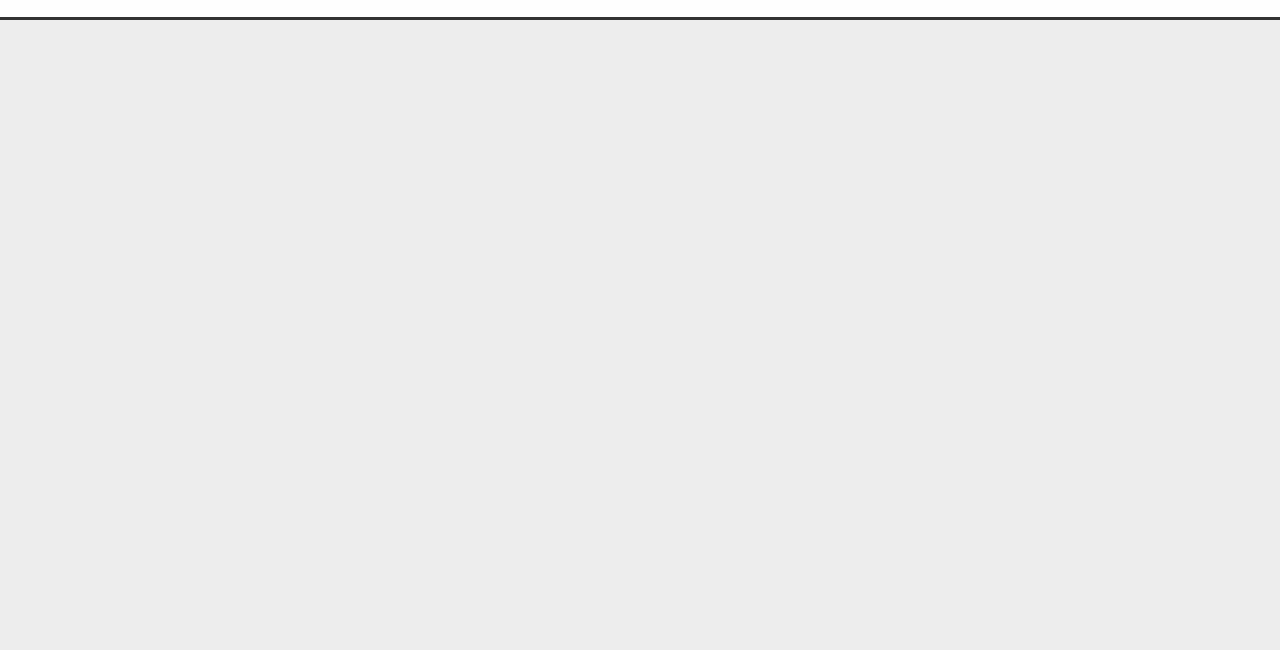
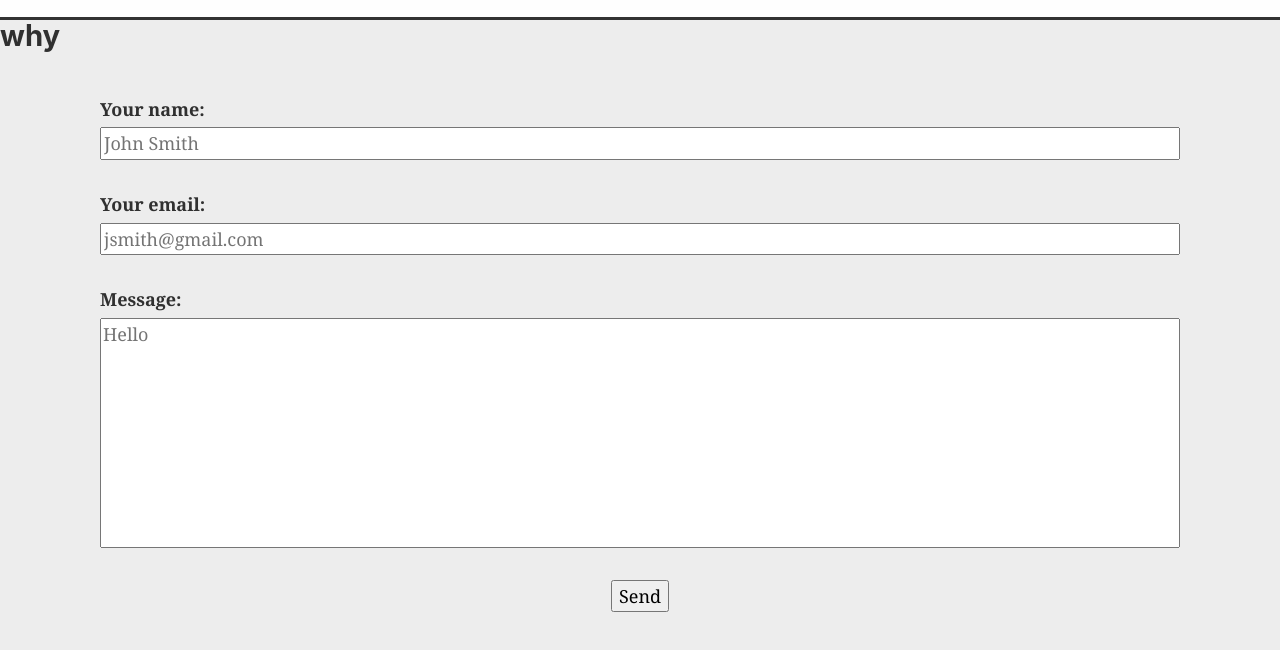
Before and after one commit to jsdelivrbot/oakpoint-testing, a Gatsby site: page / in a window 1280 px wide. Shown: the part 1573-2223 px from the top of the page. Before the commit the page ends 1600 px from the top, so only its background shows below. Built offline with nearby package versions, Linux system fonts and the light colour scheme; Gatsby itself is replaced by a stand-in of ours; a web font is replaced by a local one.

Commit message:
adds in netlify form

```diff
--- /dev/null
+++ b/src/components/index-sections/contact.js
@@ -0,0 +1,17 @@
+import React from 'react'
+import Container from '../container'
+import styled from 'styled-components'
+import NetlifyContact from '../netlify-contact'
+
+const StyledSection = styled.section`
+  height: 100vh;
+`
+
+const Contact = () => (
+  <StyledSection>
+    <h2>why</h2>
+    <NetlifyContact />
+  </StyledSection>
+)
+
+export default Contact
--- a/src/components/index-sections/home.js
+++ b/src/components/index-sections/home.js
@@ -30,11 +30,11 @@ const StyledSection = styled.section`
 
 const Home = () => (
   <StyledSection>
-    <div class="box">
+    <div className="box">
       <h1>
         Modern Solutions
         <br />
-        <span class="middle-text">
+        <span className="middle-text">
           to <strong>grow</strong>
         </span>
         <br />
--- a/src/components/index-sections/whatwedo.js
+++ b/src/components/index-sections/whatwedo.js
@@ -4,7 +4,6 @@ import styled from 'styled-components'
 import Container from '../container'
 
 const StyledSection = styled.section`
-  height: 100vh;
   color: #333;
   .header {
     background-color: #39b73f;
@@ -69,7 +68,7 @@ const StyledSection = styled.section`
     border-top: 3px solid #333;
     border-bottom: 3px solid #333;
     h3 {
-      padding: 1em 0;
+      padding: 1em 0.3em;
       margin: 0;
     }
     #technologies {
@@ -151,6 +150,3 @@ const WhatWeDo = () => (
 )
 
 export default WhatWeDo
-
-//         We provide full service web solutions that produce results and scale as
-// you grow
--- /dev/null
+++ b/src/components/netlify-contact.js
@@ -0,0 +1,120 @@
+import React from 'react'
+import { navigateTo } from 'gatsby-link'
+import styled from 'styled-components'
+
+const StyledContactForm = styled.div`
+  form {
+    width: 90%;
+    margin: 0 auto;
+    padding: 1em 2em;
+    p {
+      text-align: left;
+    }
+    input {
+      width: 100%;
+      margin: 0.3em 0;
+    }
+    textarea {
+      width: 100%;
+      height: 230px;
+      margin: 0.3em 0 0 0;
+      resize: none;
+    }
+    #submitbtn {
+      text-align: center;
+      margin: 0 0 0.4em 0;
+    }
+  }
+`
+function encode(data) {
+  return Object.keys(data)
+    .map(key => `${encodeURIComponent(key)}=${encodeURIComponent(data[key])}`)
+    .join('&')
+}
+
+export default class ContactForm extends React.Component {
+  constructor(props) {
+    super(props)
+    this.state = {}
+  }
+  handleChange = e => {
+    this.setState({ [e.target.name]: e.target.value })
+  }
+  handleSubmit = e => {
+    e.preventDefault()
+    const form = e.target
+    fetch('/', {
+      method: 'POST',
+      headers: { 'Content-Type': 'application/x-www-form-urlencoded' },
+      body: encode({
+        'form-name': form.getAttribute('name'),
+        ...this.state,
+      }),
+    })
+      .then(() => navigateTo(form.getAttribute('action')))
+      .catch(error => console.log(error))
+  }
+  render() {
+    return (
+      <StyledContactForm>
+        <form
+          name="contact-us"
+          method="post"
+          action="/thanks/"
+          data-netlify="true"
+          data-netlify-honeypot="bot-field"
+          onSubmit={this.handleSubmit}
+        >
+          <input type="hidden" name="form-name" value="contact" />
+          <p hidden>
+            <label htmlFor="bot-field">
+              Don’t fill this out:{' '}
+              <input name="bot-field" onChange={this.handleChange} />
+            </label>
+          </p>
+          <p>
+            <label htmlFor="name">
+              <strong>Your name:</strong>
+              <br />
+              <input
+                type="text"
+                name="name"
+                placeholder="John Smith"
+                onChange={this.handleChange}
+                required
+              />
+            </label>
+          </p>
+          <p>
+            <label htmlFor="email">
+              <strong>Your email:</strong>
+              <br />
+              <input
+                type="email"
+                name="email"
+                placeholder="jsmith@gmail.com"
+                onChange={this.handleChange}
+                required
+              />
+            </label>
+          </p>
+          <p>
+            <label htmlFor="message">
+              <strong>Message:</strong>
+              <br />
+              <textarea
+                name="message"
+                placeholder="Hello"
+                onChange={this.handleChange}
+                required
+              />
+            </label>
+          </p>
+          <p id="submitbtn">
+            <button type="submit">Send</button>
+          </p>
+        </form>
+      </StyledContactForm>
+    )
+  }
+}
--- a/src/pages/index.js
+++ b/src/pages/index.js
@@ -5,11 +5,13 @@ import styled from 'styled-components'
 // sections
 import Home from '../components/index-sections/home'
 import WhatWeDo from '../components/index-sections/whatwedo'
+import Contact from '../components/index-sections/contact'
 
 const IndexPage = () => (
   <Layout>
     <Home />
     <WhatWeDo />
+    <Contact />
   </Layout>
 )
 
```
Also changed, not shown: src/pages/thanks.js (added, +25 -0 lines).
